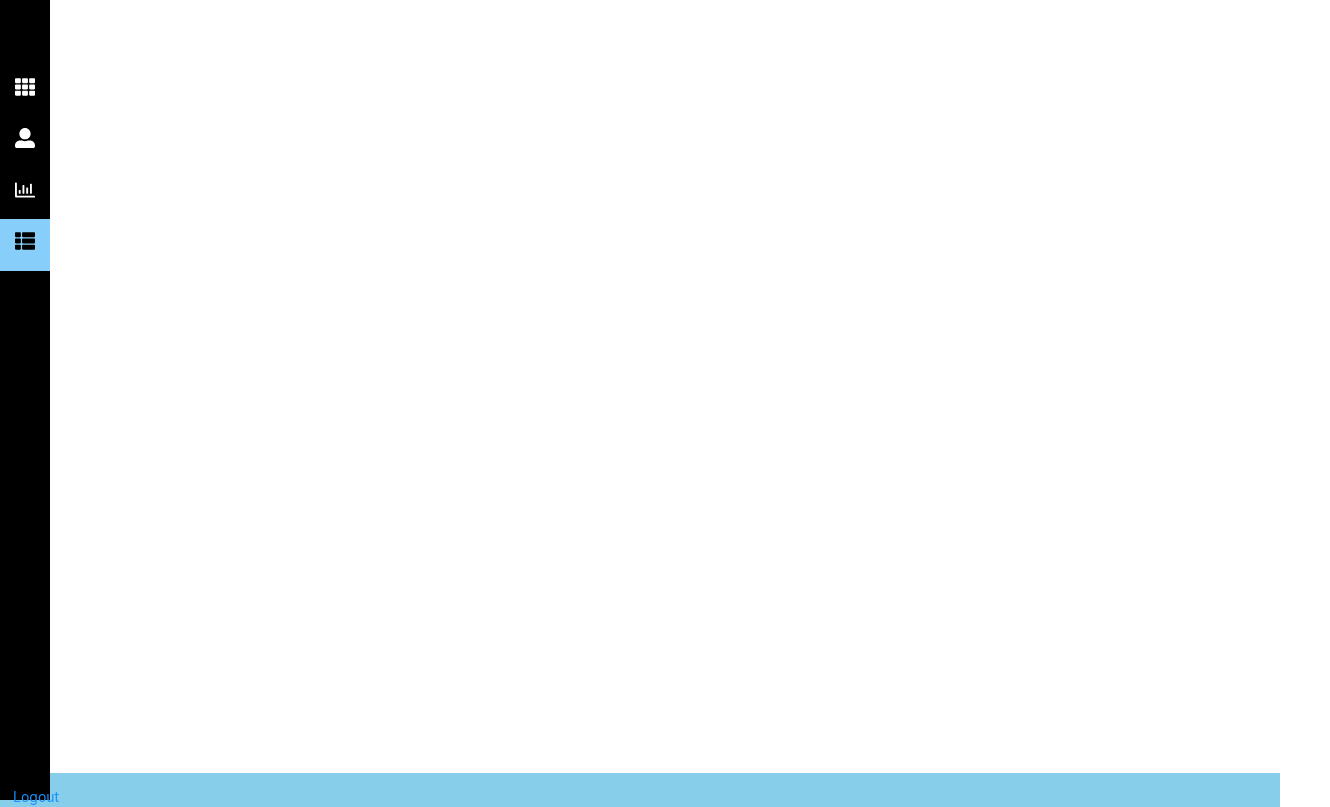
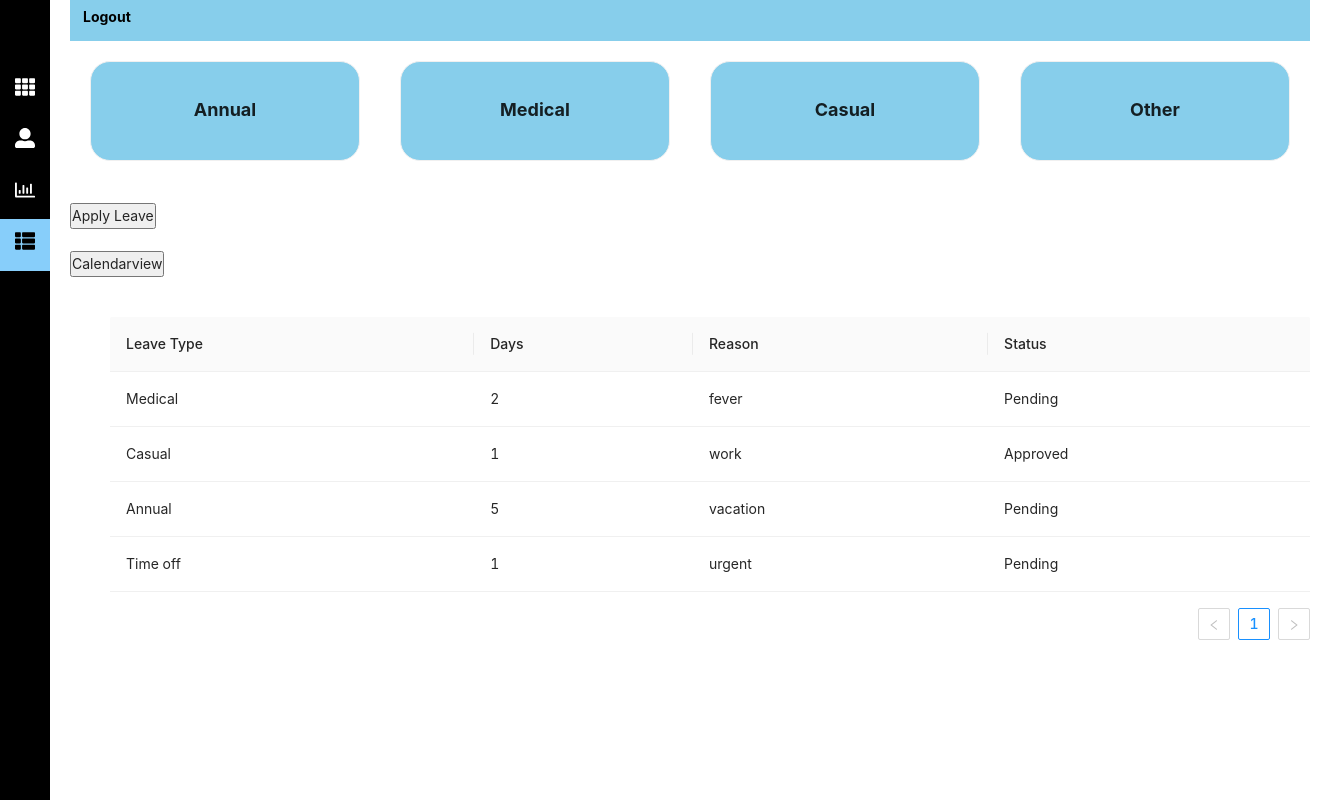
Before and after one commit to Parul-Nangia/Project-Ecommerce, a React (Create React App) app: page /leave in a window 1280 px wide. Shown: the top 807 px of the page, 1330 px wide, since content can reach past the window. Built offline with nearby package versions, Linux system fonts and the light colour scheme.

Commit message:
Few changes

```diff
--- a/src/App.js
+++ b/src/App.js
@@ -1,7 +1,7 @@
 import React from 'react';
 import 'antd/dist/antd.css';
 import './App.css';
-import Layout  from './components/Layout';
+import Routing  from './components/Routing';
 
 
 
@@ -13,7 +13,7 @@ function App() {
 
   return (
 
-    <Layout/>
+    <Routing/>
 
 
 
--- a/src/components/Dashboard.jsx
+++ b/src/components/Dashboard.jsx
@@ -1,5 +1,4 @@
 import { Card } from 'antd';
-import axios from 'axios';
 import React, { useEffect,useState } from 'react';
 import Charts from './Charts';
 import Header from './Header';
@@ -7,6 +6,7 @@ import Sidebar from './Sidebar';
 import AccountCircleIcon from '@mui/icons-material/AccountCircle';
 import CalendarMonthIcon from '@mui/icons-material/CalendarMonth';
 import './Dashboard.css';
+
 
 
 
@@ -51,10 +51,15 @@ let main3 = {
 
 
 const Dashboard = () => {
+
+
   return (
-    <main>
+    <>
+
+    <Sidebar>
+
       <Header />
-  <Sidebar />
+
 
           <div style={{ display : "flex", justifyContent : "space-between"}}>
             <Card style={main1}>LEAVE TAKEN</Card>
@@ -127,9 +132,11 @@ const Dashboard = () => {
               </div>
             </div>
           </div>
-    </main>
 
+  </Sidebar>
+
+    </>
   );
 };
 
-export default Dashboard;
+export default Dashboard
--- a/src/components/Header.js
+++ b/src/components/Header.js
@@ -14,13 +14,13 @@ nl :{
 
 
 },
-// n2:{
-//     color:"Black",
-//     fontWeight:"bold",
-//     marginTop:"2px",
+n2:{
+    color:"Black",
+    fontWeight:"bold",
+    marginTop:"2px",
 
 
-// }
+}
 })
 const Header=()=>{
     const classes = useStyles();
--- a/src/components/Leave.jsx
+++ b/src/components/Leave.jsx
@@ -1,19 +1,37 @@
-import React from 'react';
-import Sidebar from './Sidebar';
+import React  from 'react';
+import { Link, useNavigate } from 'react-router-dom'
+import LeaveCards from '../components/LeaveCards';
 import LeaveTable from '../components/LeaveTable';
-import LeaveCards from '../components/LeaveCards';
+import LeaveCalendar from '../components/LeaveCalendar';
 import Header from '../components/Header';
+import Sidebar from '../components/Sidebar';
 
-const Leave = () => {
-  return (
+
+const Leave = (props) => {
+  const navigate = useNavigate();
+  const views = ["tableview" , "calendarview"];
+
+
+return (
     <>
-    <Sidebar />
-    <Header/>
-    <div>
-      <LeaveCards/>
-      <LeaveTable/>
+    <Sidebar>
+      <Header/>
+        <div>
 
-    </div>
+          <LeaveCards/>
+
+              <Link to="/leaveform"></Link>
+              <br/>
+              <button onClick={()=> navigate('/leaveform')}>Apply Leave</button>
+              <br/>
+              <br/>
+            <button onClick={()=> navigate('/leavecalendar')}>Calendarview</button>
+
+            {views ? <LeaveTable/> : <LeaveCalendar/>}
+
+        </div>
+
+    </Sidebar>
     </>
   );
 };
```
Also changed, not shown: src/components/Routing.js (renamed from src/components/Layout.js, +4 -4 lines), src/components/header.css (+0 -23 lines). Lines whose indentation alone changed are shown as unchanged.
